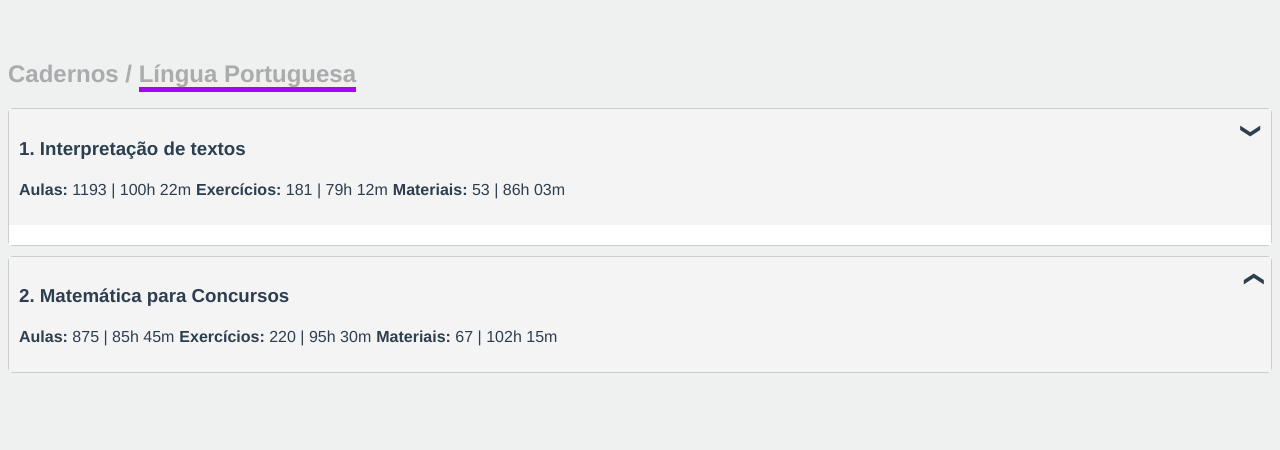
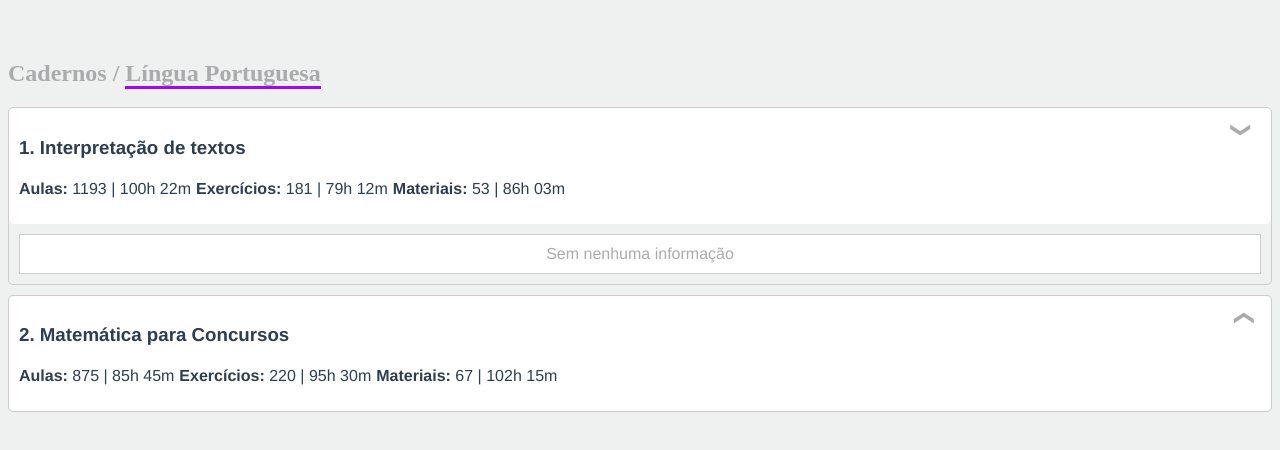
Before and after one commit to robsonash/teste-explicae, a Vue app: page / in a window 1280 px wide. Both pictures are taken after a click on the button 640 px from the left and 166 px from the top of the page. Shown: the top 450 px of the page. Built offline with nearby package versions, Linux system fonts and the light colour scheme; data requests are answered from the project's data file.

Commit message:
Refactore: Iniciando ajustes css

```diff
--- a/src/App.vue
+++ b/src/App.vue
@@ -57,10 +57,11 @@ body {
   margin-top: 60px;
 }
 h2 {
+  font-family: cursive;
   color: #a9abad;
   text-align: left;
 }
 h2 span {
-  border-bottom: 5px solid #a505f0;
+  border-bottom: 3px solid #a505f0;
 }
 </style>
--- a/src/components/AccordionCursos.vue
+++ b/src/components/AccordionCursos.vue
@@ -35,6 +35,7 @@
             v-if="subGrupos[curso.id]"
             :subGrupos="subGrupos[curso.id] || []"
           />
+          <div v-else class="empty">Sem nenhuma informação</div>
         </div>
       </div>
     </div>
@@ -97,13 +98,14 @@ h3 {
 }
 
 .accordion-header {
-  background: #f4f4f4;
-  padding: 10px;
-  cursor: pointer;
   display: flex;
   flex-direction: column;
   align-items: flex-start;
   position: relative;
+  padding: 10px;
+  background: #ffffff;
+  cursor: pointer;
+  border-radius: 5px;
 }
 
 .accordion-header-content {
@@ -113,13 +115,16 @@ h3 {
 }
 
 .accordion-content {
+  margin: 10px;
   padding: 10px;
   background: #fff;
+  border: 1px solid #ccc;
 }
 .accordion-icon {
   position: absolute;
-  right: 10px;
+  right: 20px;
   font-size: 20px;
+  color: #a9abad;
   transition: transform 0.3s ease;
   transform: rotate(-90deg);
 }
@@ -127,4 +132,8 @@ h3 {
 .accordion-icon.rotate {
   transform: rotate(90deg);
 }
+
+.empty {
+  color: #a9abad;
+}
 </style>
--- a/src/components/AccordionSubGrupo.vue
+++ b/src/components/AccordionSubGrupo.vue
@@ -2,7 +2,10 @@
   <div>
     <div v-if="subGrupos && subGrupos.length > 0">
       <div v-for="(subGrupo, index) in subGrupos" :key="index" class="subgrupo">
-        <div class="subgrupo-header" @click="toggle(index)">
+        <div
+          :class="[{ active: activeIndex === index }, 'subgrupo-header']"
+          @click="toggle(index)"
+        >
           <div class="subgrupo-header-title">
             <span class="subgrupo-icon">
               {{ activeIndex === index ? "−" : "+" }}
@@ -26,7 +29,6 @@
           </div>
         </div>
         <div v-show="activeIndex === index" class="subgrupo-content">
-          <p>{{ subGrupo.descricao }}</p>
           <AccordionSubGrupo
             v-if="subGrupoLoaded[index]"
             :subGrupos="subGrupo.filhos || []"
@@ -34,7 +36,7 @@
         </div>
       </div>
     </div>
-    <div v-else>Sem nenhuma informação</div>
+    <div v-else class="empty">Sem nenhuma informação</div>
   </div>
 </template>
 
@@ -89,14 +91,19 @@ export default {
 </script>
 
 <style scoped>
+h4 {
+  margin: 0px;
+}
 .subgrupo {
-  border: 1px solid #ccc;
+  border-bottom: 1px solid #ccc;
   margin-bottom: 10px;
   border-radius: 5px;
 }
-
+.subgrupo:last-child {
+  border-bottom: unset;
+}
 .subgrupo-header {
-  background: #f4f4f4;
+  background: #ffffff;
   padding: 10px;
   cursor: pointer;
   display: flex;
@@ -114,7 +121,7 @@ export default {
   transition: transform 0.3s ease;
 }
 .subgrupo-content {
-  padding: 10px;
+  padding: 20px;
   background: #fff;
 }
 .subgrupo-header-title {
@@ -122,4 +129,10 @@ export default {
   align-items: center;
   gap: 10px;
 }
+.empty {
+  color: #a9abad;
+}
+.active {
+  background: #eccbfc;
+}
 </style>
```
